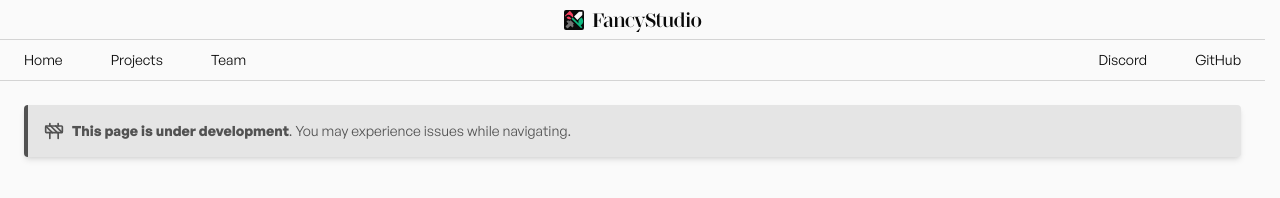
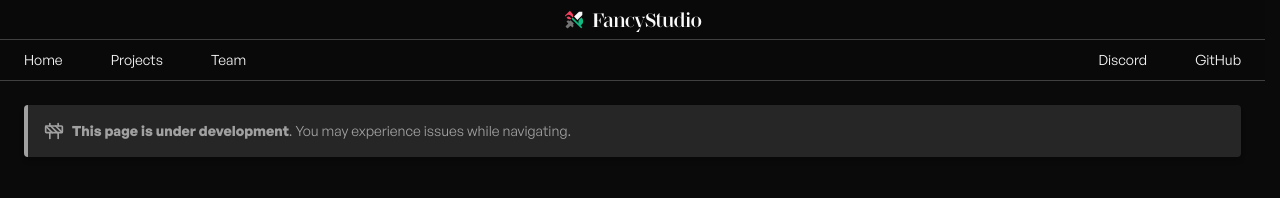
Before and after one commit to FancyStudioTeam/Website, an Astro site: page / in a window 1280 px wide. Built offline with nearby package versions, Linux system fonts and the light colour scheme; Astro itself is replaced by a stand-in of ours; what tailwind-animations would draw is missing.

Commit message:
chore: update `ThemeScript`

```diff
--- a/src/components/layout/ThemeScript.astro
+++ b/src/components/layout/ThemeScript.astro
@@ -1,13 +1,12 @@
 <script is:inline>
-	(() => {
-		const $html = document.documentElement;
-		const theme = localStorage.getItem('theme');
+	const theme = localStorage.getItem('theme') ?? 'dark';
 
-		if (
-			theme === 'dark' ||
-			(!theme && matchMedia('(prefers-color-scheme: dark)').matches)
-		) {
-			$html.classList.add('dark');
-		}
-	})();
+	const html = document.documentElement;
+	const htmlClasses = html.classList;
+
+	if (theme === 'dark') {
+		htmlClasses.add('dark');
+	} else {
+		htmlClasses.remove('dark');
+	}
 </script>
```
